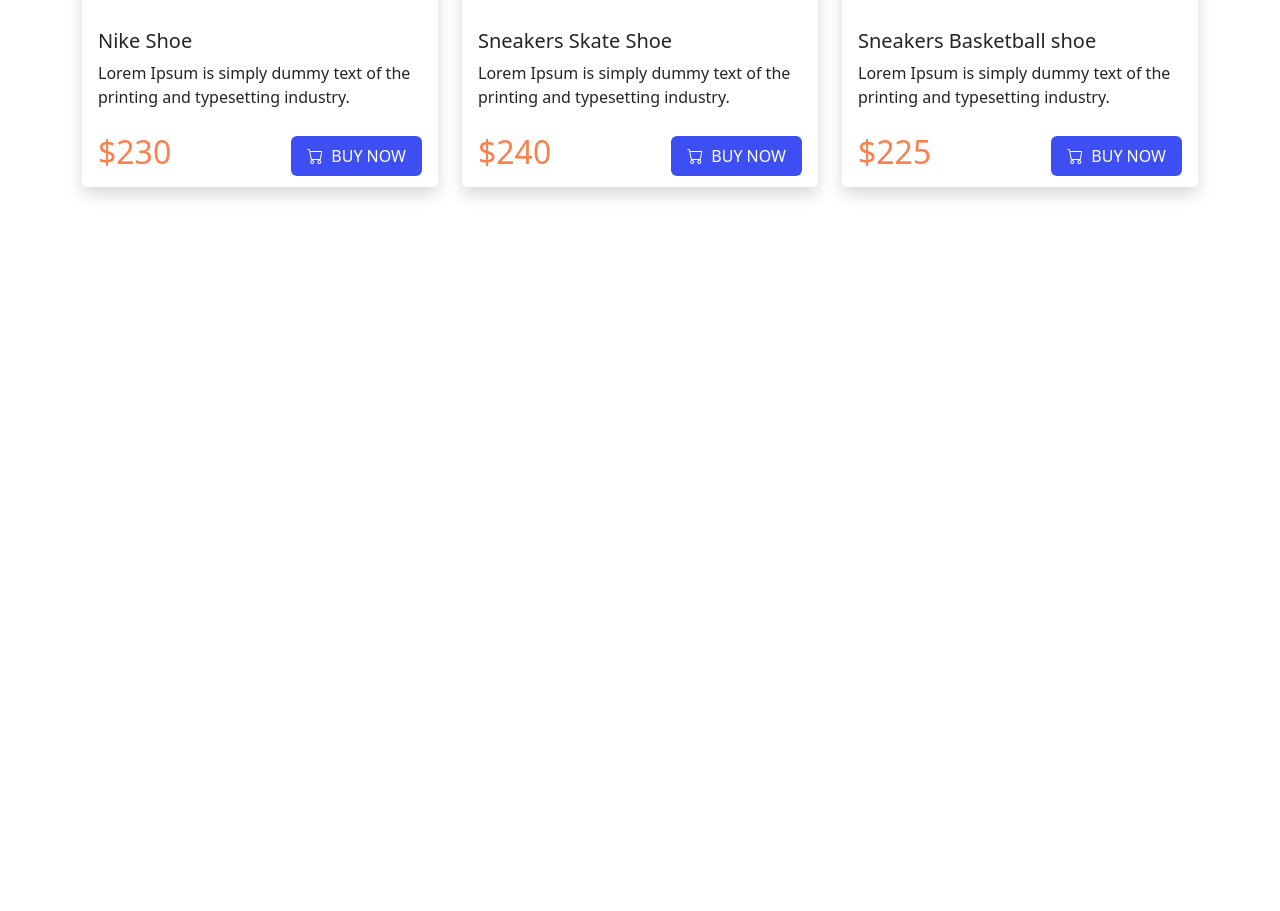
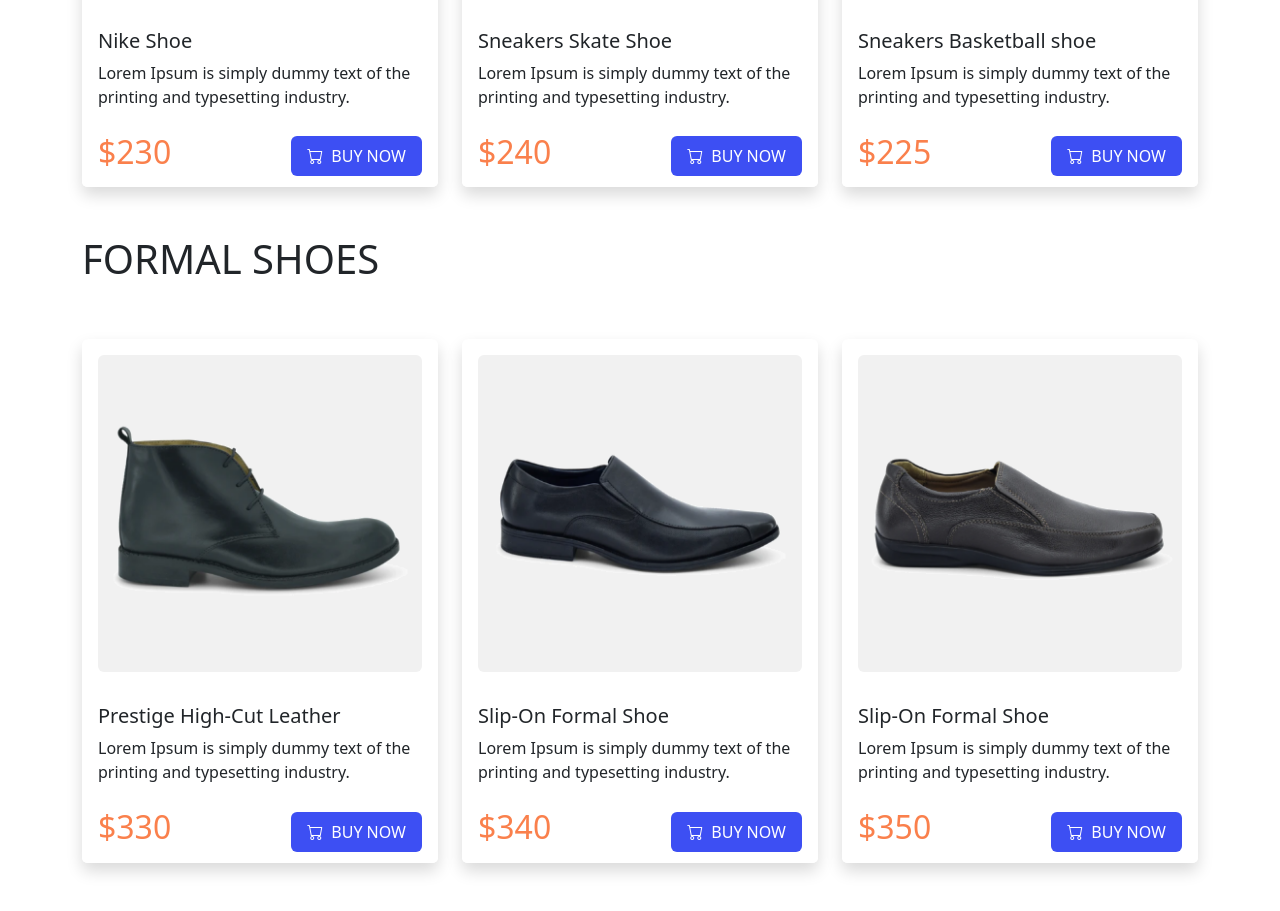
Before and after one commit to AbrRahman/penguin-fashion, a plain HTML site: page index.html in a window 1280 px wide. Shown: the part 1082-1993 px from the top of the page. Before the commit the page ends 1317 px from the top, so only its background shows below. Drawn offline with nearby package versions, Linux system fonts and the light colour scheme.

Commit message:
Formal shoes

```diff
--- a/index.html
+++ b/index.html
@@ -113,6 +113,67 @@
             </div>
           </div>
         </section>
+
+        <!-- Formal shoes -->
+        <section class="my-5">
+          <div class="container">
+            <h1 class="pb-5">FORMAL SHOES</h1>
+            <div class="row row-cols-1 row-cols-md-2 row-cols-lg-3 g-4">
+              <div class="col">
+                <div class="card h-100 border-0 shadow">
+                  <div class="bg-shoes m-3 rounded">
+                  <img src="images/shoes-4.png" class="card-img-top img-fluid" alt="...">
+                 </div>
+                  <div class="card-body">
+                    <h5 class="card-title">Prestige High-Cut Leather </h5>
+                    <p class="card-text">Lorem Ipsum is simply dummy text of the printing and typesetting industry.</p>
+                  </div>
+                  <div class="card-footer border-top-0 bg-white">
+                     <div class="d-flex justify-content-between align-items-center">
+                          <h2 class="text-home">$330</h3>
+                            <button class="bg-btn rounded px-3 py-2 text-white"><i class="bi bi-cart me-1"></i> BUY NOW</button>
+                     </div>
+                  </div>
+                </div>
+              </div>
+              <div class="col">
+                <div class="card h-100 border-0 shadow">
+                  <div class="bg-shoes m-3 rounded img-max-height">
+                  <img src="images/shoes-5.png" class="card-img-top img-fluid" alt="...">
+                 </div>
+                  <div class="card-body">
+                    <h5 class="card-title">Slip-On Formal Shoe</h5>
+                    <p class="card-text">Lorem Ipsum is simply dummy text of the printing and typesetting industry.</p>
+                  </div>
+                  <div class="card-footer border-top-0 bg-white">
+                     <div class="d-flex justify-content-between align-items-center">
+                          <h2 class="text-home">$340</h3>
+                            <button class="bg-btn rounded px-3 py-2 text-white"><i class="bi bi-cart me-1"></i> BUY NOW</button>
+                     </div>
+                  </div>
+                </div>
+              </div>
+              <div class="col">
+                <div class="card h-100 border-0 shadow">
+                  <div class="bg-shoes m-3 rounded img-max-height">
+                  <img src="images/shoes-6.png" class="card-img-top img-fluid" alt="...">
+                 </div>
+                  <div class="card-body">
+                    <h5 class="card-title">Slip-On Formal Shoe</h5>
+                    <p class="card-text">Lorem Ipsum is simply dummy text of the printing and typesetting industry.</p>
+                  </div>
+                  <div class="card-footer border-top-0 bg-white">
+                     <div class="d-flex justify-content-between align-items-center">
+                          <h2 class="text-home">$350</h3>
+                            <button class="bg-btn rounded px-3 py-2 text-white"><i class="bi bi-cart me-1"></i> BUY NOW</button>
+                     </div>
+                  </div>
+                </div>
+              </div>
+            </div>
+          </div>
+        </section>
+
       </main>
 
       <footer>
```
Also changed, not shown: images/Daco_1703273 1.png (deleted), images/Mask Group.png (deleted), images/Rectangle 38.png (deleted), images/Rectangle 39.png (deleted), images/image 5.png (deleted), images/pngegg 1.png (deleted), images/shoes-4.png (added), images/shoes-5.png (added), images/shoes-6.png (added).
